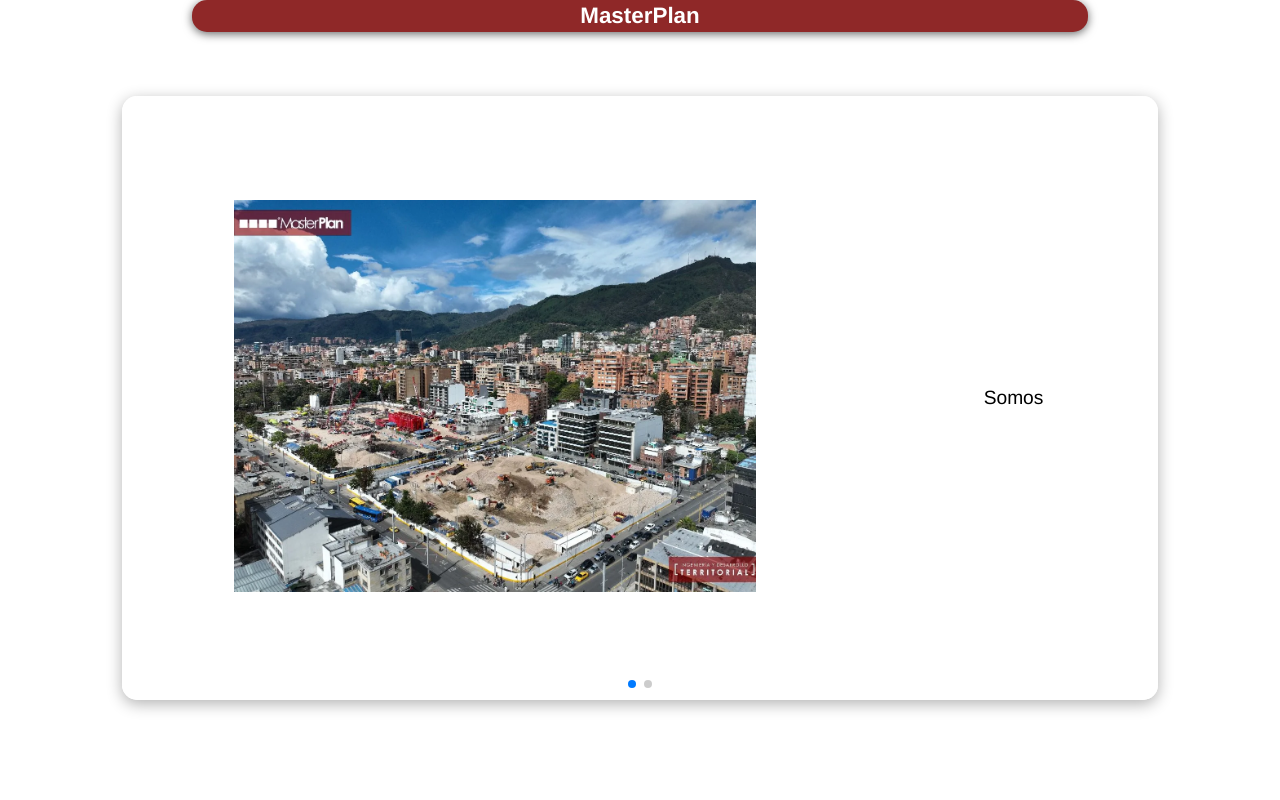
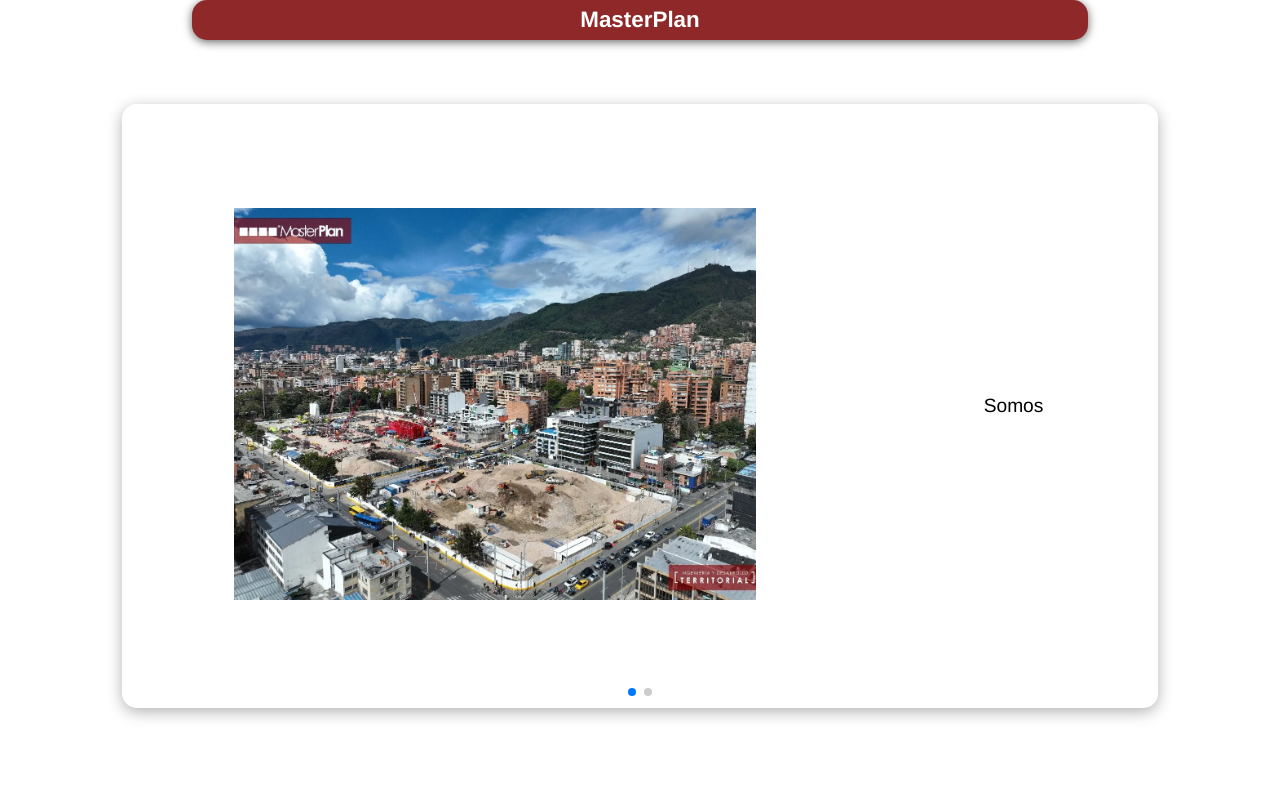
Before and after one commit to DLeonardoNavarrete/MasterPlan, a React (Vite) app: page / in a window 1280 px wide. Shown: the top 800 px of the page. Built offline with nearby package versions, Linux system fonts and the light colour scheme.

Commit message:
height_header

```diff
--- a/src/components/Navbar.css
+++ b/src/components/Navbar.css
@@ -7,7 +7,7 @@
   background: var(--primary-color);
   color: var(--secundary-color);
   width: 70%;
-  height: 4vh;
+  height: 5vh;
   margin: 0 auto;
   border-radius: 15px;
   display: flex;
```
